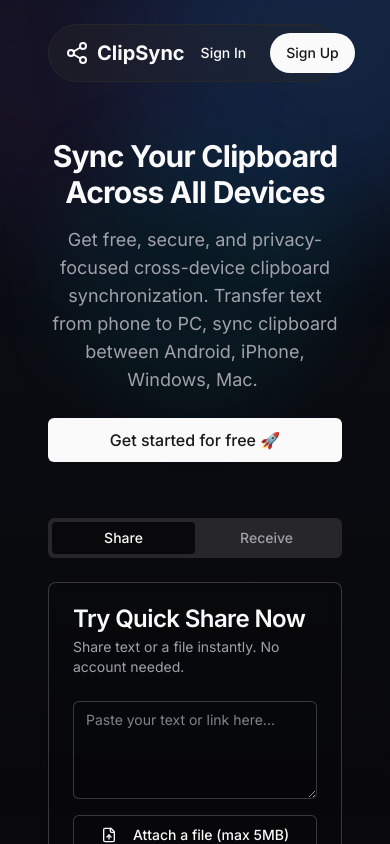
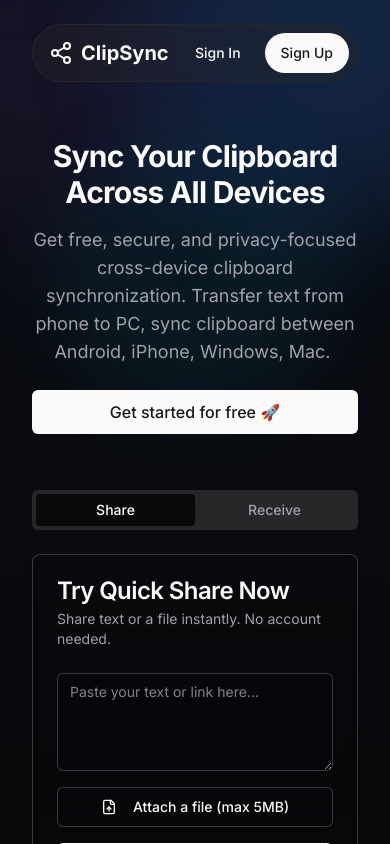
Before and after one commit to kene-praise/getclipsync, a React (Vite) app: page / in a window 390 px wide. Shown: the top 844 px of the page. Built offline with nearby package versions, Linux system fonts and the light colour scheme.

Commit message:
Visual edit in Lovable
Edited UI in Lovable

```diff
--- a/src/pages/LandingPage.tsx
+++ b/src/pages/LandingPage.tsx
@@ -7,7 +7,7 @@ import { Card, CardContent, CardHeader, CardTitle } from '@/components/ui/card';
 import { Share2, Zap, Shield, Globe, Clock, Users } from 'lucide-react';
 import QuickShareTabs from '@/components/QuickShareTabs';
 const LandingPage = () => {
-  return <div className="min-h-screen px-4 lg:px-16 md:px-[40px] bg-transparent">
+  return <div className="min-h-screen lg:px-16 md:px-[40px] bg-transparent px-0">
       <UnifiedHeader />
 
       <main className="container mx-auto py-8 md:py-12">
```
